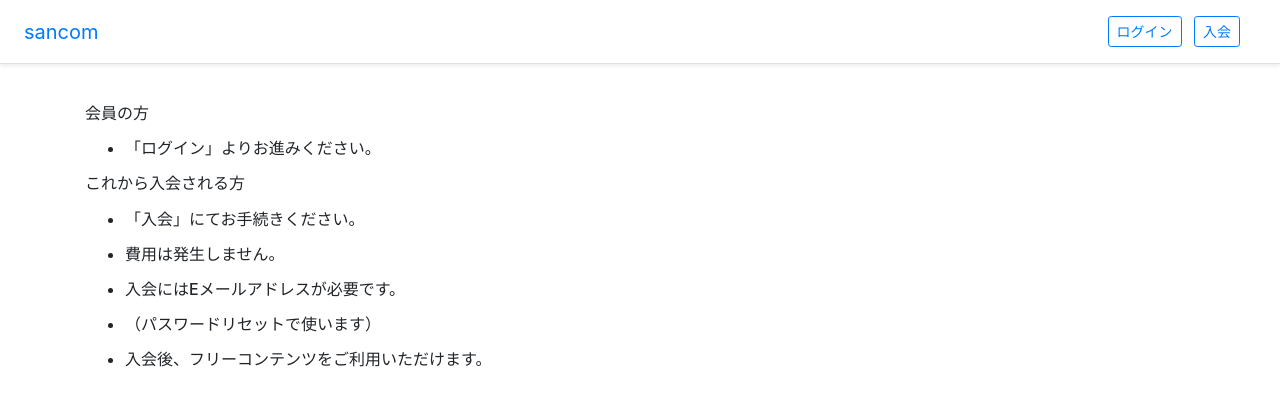
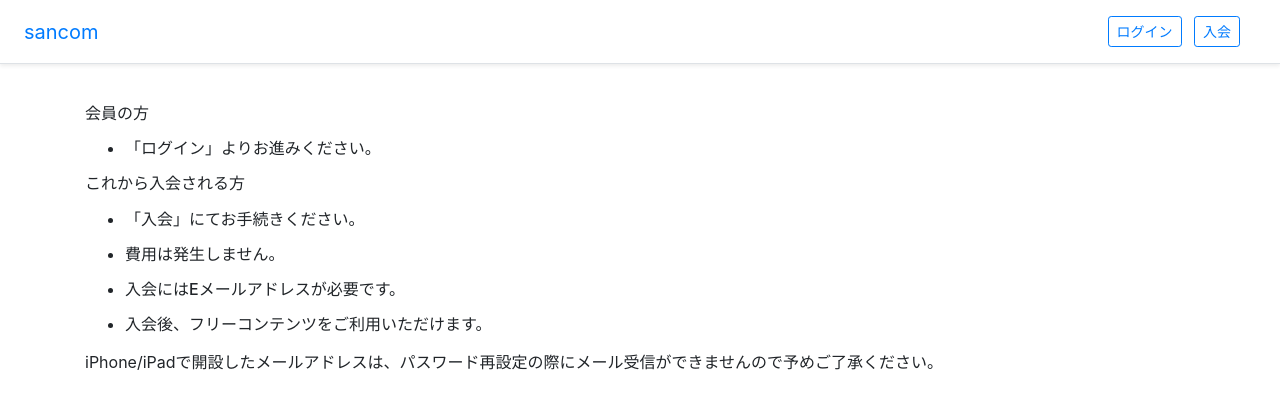
Before and after one commit to diango-github/sancom_app, a Django app: page / in a window 1280 px wide. Shown: the top 409 px of the page. Run offline with Django 3.2, Linux system fonts and the light colour scheme; some libraries are stand-ins or nearby versions.

Commit message:
index.html 変更

```diff
--- a/account/templates/index.html
+++ b/account/templates/index.html
@@ -5,22 +5,19 @@
     {% if user.is_authenticated %}
         <p>こんにちは {{visiter}} さん</p>
         <br>
-        <h5>SANCOM提供フリーコンテンツ</h5>
-        <h5><a href="{% url 'sancomcontents' %}">◆日英中ビジネス文例</a></h5>
+        <h5>フリーコンテンツ</h5>
         <ul>
-            <li class="h6 mb-3">現在540文例（逐次拡充予定）</li>
-            <li class="h6 mb-3">基本文例暗唱型</li>
-            <li class="h6 mb-3">　⇒会話の引き出しを増やす</li>
-            <li class="h6 mb-3">　⇒発音＆発声訓練</li>
-            <li class="h6 mb-3">　⇒ヒヤリング力向上</li>
+            <li class="h6 mb-3"><a href="{% url 'sancomcontents' %}">日英中ビジネス文例540</a></li>
+            <li class="h6 mb-3"><a href="{% url 'publiccontents' %}">著作権フリー(一般公開)</a></li>
         </ul>
-        <h5>著作権フリーコンテンツ</h5>
-        <h5><a href="{% url 'publiccontents' %}">◆一般公開教材</a></h5>
+        <h5>有料コンテンツ</h5>
         <ul>
-            <li class="h6 mb-3">VOA/LIBRIBOX/ANDERSEN提供</li>
-            <li class="h6 mb-3">シャドーイング訓練型</li>
-            <li class="h6 mb-3">　⇒ヒヤリング力向上</li>
+            <li class="h6 mb-3">プロバイダー募集中</li>
         </ul>
+        <h5>オンライン発音コーチング</h5>
+            <ul>
+                <li class="h6 mb-3">準備中</li>
+            </ul>
     {% else %}
     <br>
     <h5 class="h6 mb-3" >会員の方</h4>
@@ -32,9 +29,9 @@
         <li class="h6 mb-3">「入会」にてお手続きください。</li>
         <li class="h6 mb-3">費用は発生しません。</li>
         <li class="h6 mb-3">入会にはEメールアドレスが必要です。</li>
-        <li class="h6 mb-3">（パスワードリセットで使います）</li>
         <li class="h6 mb-3">入会後、フリーコンテンツをご利用いただけます。</li>
     </ul>
+    <p>iPhone/iPadで開設したメールアドレスは、パスワード再設定の際にメール受信ができませんので予めご了承ください。</p>
 
     {% endif %}
 
--- a/static/sancom_free/css/custom.css
+++ b/static/sancom_free/css/custom.css
@@ -46,7 +46,7 @@
 .box {
     margin-left: 10px;
     /*width: 550px;*/
-    width: 320px;
+    width: 300px;
     height: 150px;
     /*background:#ced;*/
     border:1px solid #a7e;
```
Also changed, not shown: sancom_free/templates/sancom_free/cshadow.html (+8 -8 lines), sancom_free/templates/sancom_free/eshadow.html (+8 -8 lines), sancom_free/templates/sancom_free/publiccontents.html (+4 -4 lines), sancom_free/templates/sancom_free/sancomcontents.html (+5 -5 lines), db.sqlite3.
